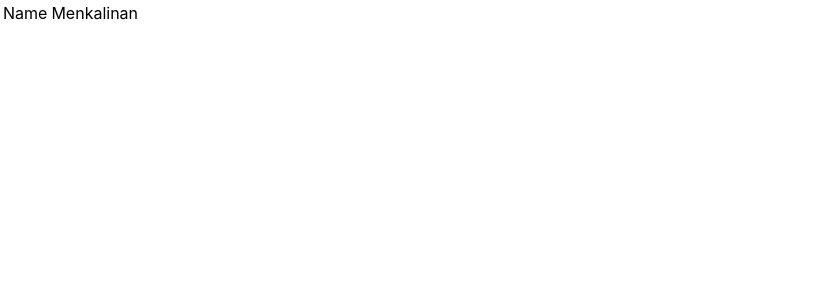
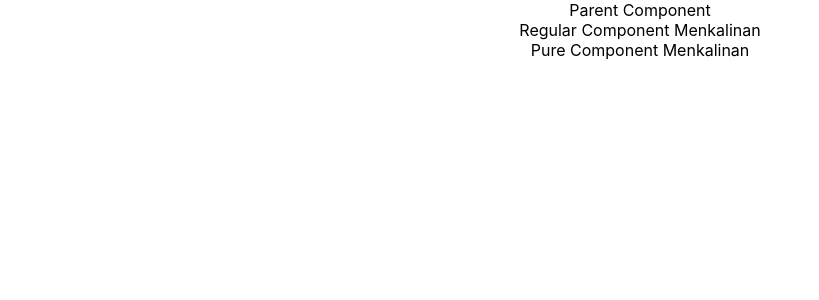
Before and after one commit to EranLavan/codevolution-one, a React (Create React App) app: page / in a window 1280 px wide. Shown: the top 300 px of the page, without its empty margins (0-819 px from the left). Built offline with nearby package versions, Linux system fonts and the light colour scheme.

Commit message:
modified:   src/App.js 	new file:   src/components/ParentComp.js 	new file:   src/components/PureComp.js 	new file:   src/components/RegComp.js

```diff
--- a/src/App.js
+++ b/src/App.js
@@ -22,6 +22,7 @@
 import LifecycleA from './components/LifecycleA';
 import FragmentDemo from './components/FragmentDemo';
 import Table from './components/Table';
+import ParentComp from './components/ParentComp';
 
 // function App() {
 //   return (
@@ -36,7 +37,9 @@
     return (
       <div className="App">
 
-        <Table />
+        <ParentComp />
+
+        {/* <Table /> */}
 
         {/* <FragmentDemo /> */}
 
--- /dev/null
+++ b/src/components/ParentComp.js
@@ -0,0 +1,35 @@
+import React, { Component, PureComponent } from 'react'
+import PureComp from './PureComp'
+import RegComp from './RegComp'
+
+class ParentComp extends PureComponent {
+
+  constructor(props) {
+    super(props)
+
+    this.state = {
+       name: 'Menkalinan'
+    }
+  }
+
+  componentDidMount() {
+    setInterval(() => {
+        this.setState = {
+            name: 'Menkalinan'
+        }
+    }, 2000)
+  }
+
+  render() {
+    console.log('PARENT PARENT PARENT component render')
+    return (
+      <div>
+        Parent Component
+        <RegComp name={this.state.name} />
+        <PureComp name={this.state.name} />
+      </div>
+    )
+  }
+}
+
+export default ParentComp
--- /dev/null
+++ b/src/components/PureComp.js
@@ -0,0 +1,14 @@
+import React, { PureComponent } from 'react'
+
+export class PureComp extends PureComponent {
+  render() {
+    console.log('PURE PURE PURE component render')
+    return (
+      <div>
+        Pure Component {this.props.name}
+      </div>
+    )
+  }
+}
+
+export default PureComp
--- /dev/null
+++ b/src/components/RegComp.js
@@ -0,0 +1,14 @@
+import React, { Component } from 'react'
+
+class RegComp extends Component {
+  render() {
+    console.log('REGULAR REGULAR REGULAR component render')
+    return (
+      <div>
+        Regular Component {this.props.name}
+      </div>
+    )
+  }
+}
+
+export default RegComp
```
